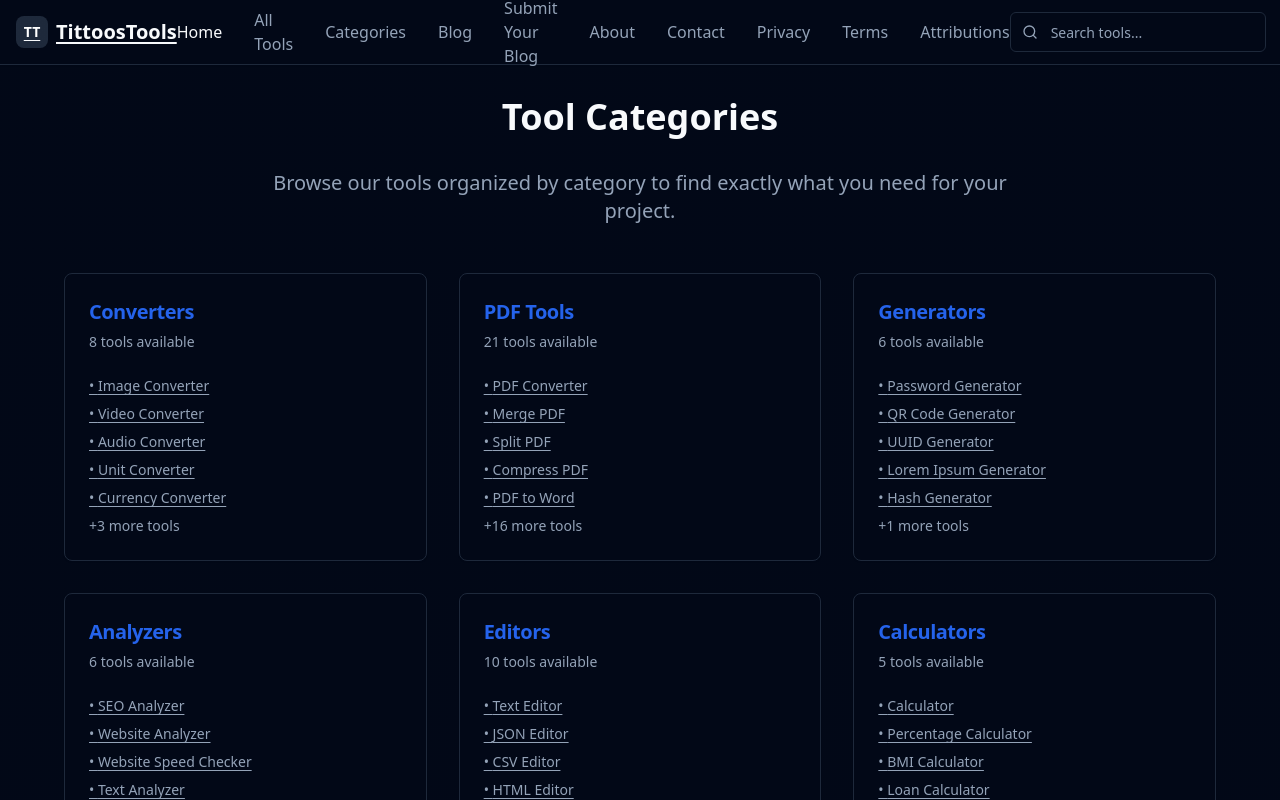
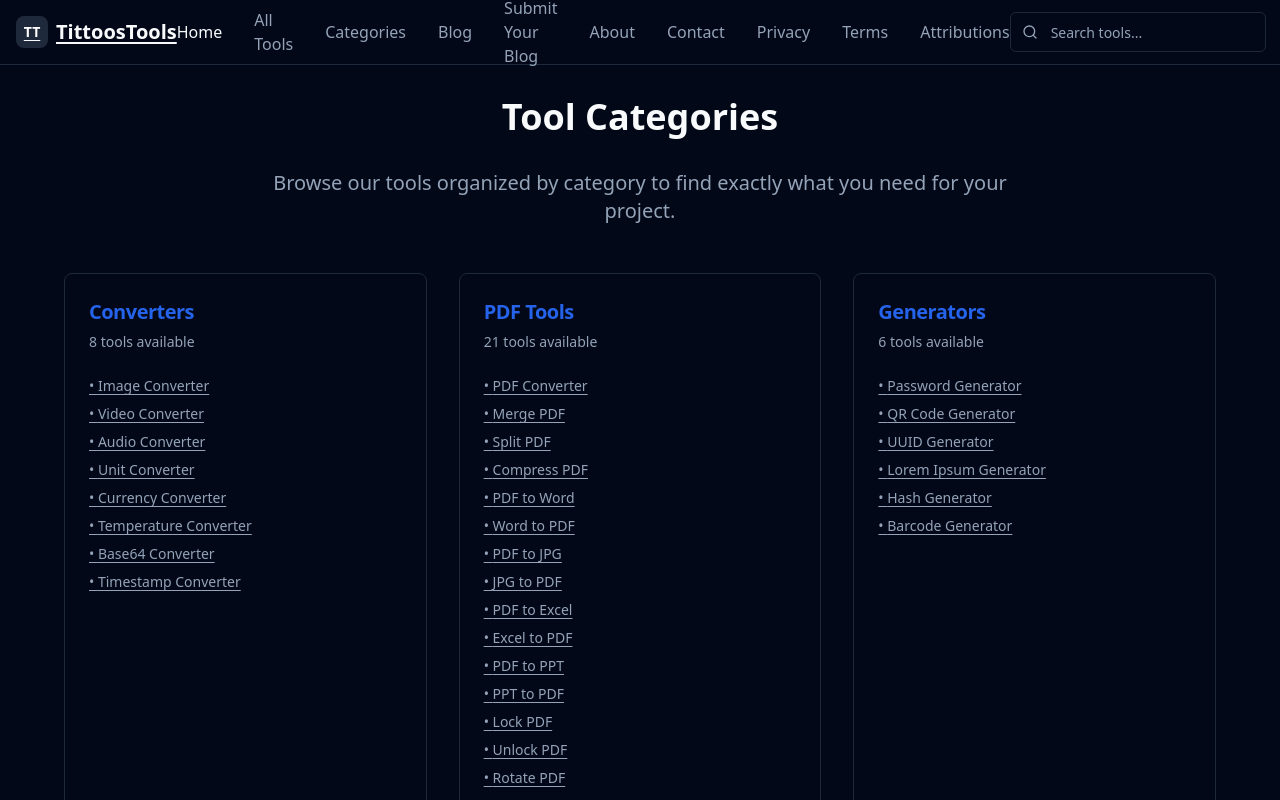
Before and after one commit to tittooin/tittoos-toolbox-hub, a React (Vite) app: page /categories in a window 1280 px wide. Shown: the top 800 px of the page. Built offline with nearby package versions, Linux system fonts and the light colour scheme.

Commit message:
feat: Show all tools in category cards

```diff
--- a/src/pages/Categories.tsx
+++ b/src/pages/Categories.tsx
@@ -35,7 +35,7 @@ const Categories = () => {
                   </CardHeader>
                   <CardContent>
                     <div className="space-y-2">
-                      {categoryTools.slice(0, 5).map((tool) => (
+                      {categoryTools.map((tool) => (
                         <Link
                           key={tool.id}
                           to={tool.path}
@@ -44,11 +44,6 @@ const Categories = () => {
                           • {tool.name}
                         </Link>
                       ))}
-                      {categoryTools.length > 5 && (
-                        <p className="text-sm text-gray-500 mt-2">
-                          +{categoryTools.length - 5} more tools
-                        </p>
-                      )}
                     </div>
                   </CardContent>
                 </Card>
```
